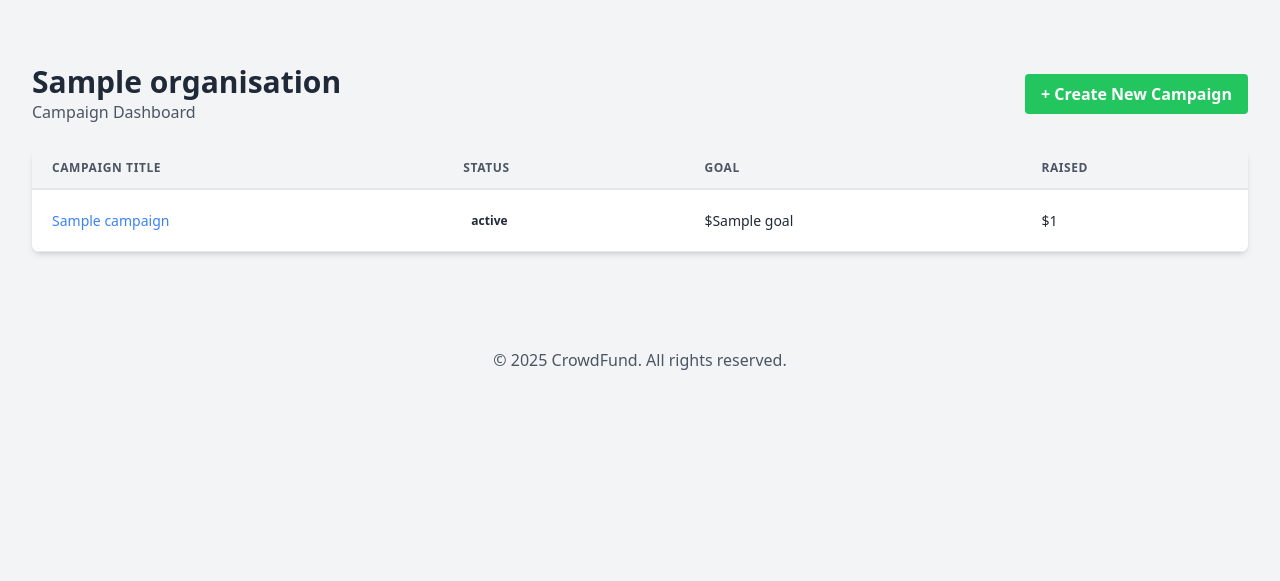
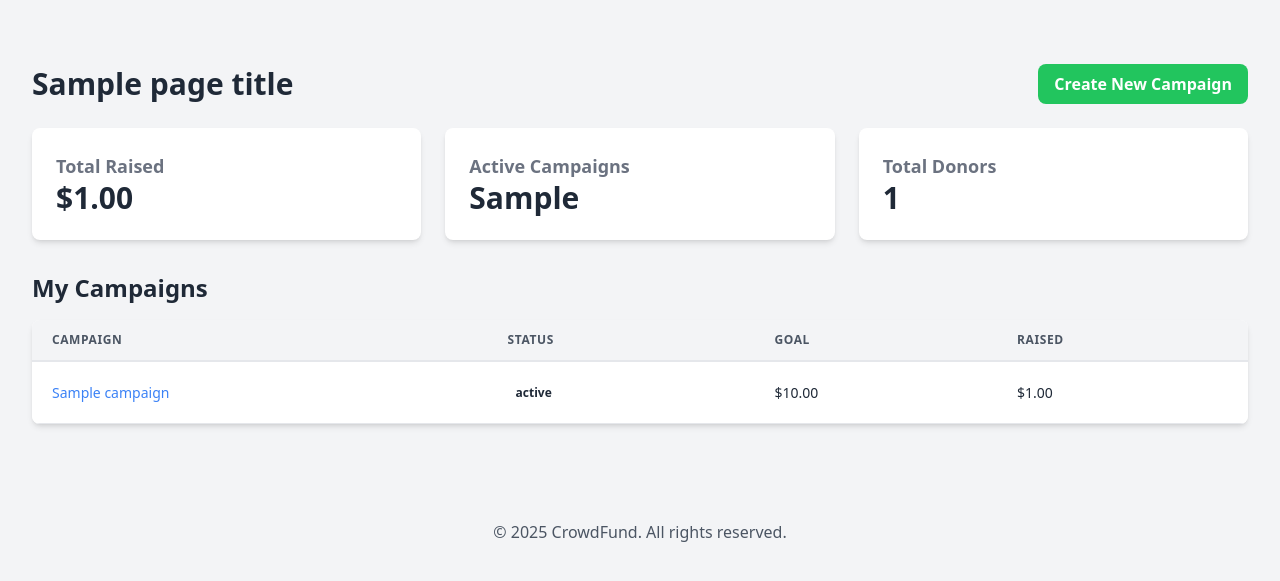
Before and after one commit to Sulymaani/CrowdFund, a Django app: template templates/funding/org_dashboard.html in a window 1280 px wide. Shown: the part 60-641 px from the top of the page. Run offline with Django 3.2, Linux system fonts and the light colour scheme; the template is opened without the code that fills it: most values are stand-ins (such as "Sample title", 1, 10 or a date in 2020); some libraries are stand-ins or nearby versions.

Commit message:
feat: polish organisation dashboard UI

```diff
--- a/templates/funding/org_dashboard.html
+++ b/templates/funding/org_dashboard.html
@@ -5,21 +5,35 @@
 {% block content %}
 <div class="container mx-auto px-4 py-8">
     <div class="flex justify-between items-center mb-6">
-        <div>
-            <h1 class="text-3xl font-bold">{{ organisation.name }}</h1>
-            <p class="text-gray-600">Campaign Dashboard</p>
-        </div>
-        <a href="{% url 'funding:campaign_new' %}" class="bg-green-500 hover:bg-green-700 text-white font-bold py-2 px-4 rounded focus:outline-none focus:shadow-outline">
-            + Create New Campaign
+        <h1 class="text-3xl font-bold">{{ page_title }}</h1>
+        <a href="{% url 'funding:campaign_new' %}" class="bg-green-500 hover:bg-green-600 text-white font-bold py-2 px-4 rounded-lg transition duration-300">
+            Create New Campaign
         </a>
     </div>
 
+    <!-- KPIs -->
+    <div class="grid grid-cols-1 md:grid-cols-3 gap-6 mb-8">
+        <div class="bg-white p-6 rounded-lg shadow-md">
+            <h3 class="text-lg font-semibold text-gray-500">Total Raised</h3>
+            <p class="text-3xl font-bold text-gray-800">${{ kpis.total_raised|floatformat:2 }}</p>
+        </div>
+        <div class="bg-white p-6 rounded-lg shadow-md">
+            <h3 class="text-lg font-semibold text-gray-500">Active Campaigns</h3>
+            <p class="text-3xl font-bold text-gray-800">{{ kpis.active_campaigns }}</p>
+        </div>
+        <div class="bg-white p-6 rounded-lg shadow-md">
+            <h3 class="text-lg font-semibold text-gray-500">Total Donors</h3>
+            <p class="text-3xl font-bold text-gray-800">{{ kpis.total_donors }}</p>
+        </div>
+    </div>
+
+    <h2 class="text-2xl font-semibold mb-4">My Campaigns</h2>
     {% if campaigns %}
         <div class="bg-white shadow-md rounded-lg overflow-hidden">
             <table class="min-w-full leading-normal">
                 <thead>
                     <tr>
-                        <th class="px-5 py-3 border-b-2 border-gray-200 bg-gray-100 text-left text-xs font-semibold text-gray-600 uppercase tracking-wider">Campaign Title</th>
+                        <th class="px-5 py-3 border-b-2 border-gray-200 bg-gray-100 text-left text-xs font-semibold text-gray-600 uppercase tracking-wider">Campaign</th>
                         <th class="px-5 py-3 border-b-2 border-gray-200 bg-gray-100 text-left text-xs font-semibold text-gray-600 uppercase tracking-wider">Status</th>
                         <th class="px-5 py-3 border-b-2 border-gray-200 bg-gray-100 text-left text-xs font-semibold text-gray-600 uppercase tracking-wider">Goal</th>
                         <th class="px-5 py-3 border-b-2 border-gray-200 bg-gray-100 text-left text-xs font-semibold text-gray-600 uppercase tracking-wider">Raised</th>
@@ -32,26 +46,41 @@
                                 <a href="{% url 'funding:campaign_detail' campaign.pk %}" class="text-blue-500 hover:text-blue-700">{{ campaign.title }}</a>
                             </td>
                             <td class="px-5 py-5 border-b border-gray-200 bg-white text-sm">
-                                <span class="px-2 inline-flex text-xs leading-5 font-semibold rounded-full
-                                    {% if campaign.status == 'active' %}bg-green-100 text-green-800{% endif %}
-                                    {% if campaign.status == 'pending' %}bg-yellow-100 text-yellow-800{% endif %}
-                                    {% if campaign.status == 'completed' %}bg-blue-100 text-blue-800{% endif %}
-                                    {% if campaign.status == 'rejected' %}bg-red-100 text-red-800{% endif %}
-                                ">
-                                    {{ campaign.get_status_display }}
-                                </span>
+                                {% with status=campaign.status %}
+                                    <span class="px-2 inline-flex text-xs leading-5 font-semibold rounded-full
+                                        {% if status == 'active' %}bg-green-100 text-green-800{% endif %}
+                                        {% if status == 'pending' %}bg-yellow-100 text-yellow-800{% endif %}
+                                        {% if status == 'closed' %}bg-gray-100 text-gray-800{% endif %}
+                                        {% if status == 'rejected' %}bg-red-100 text-red-800{% endif %}
+                                        {% if status == 'draft' %}bg-blue-100 text-blue-800{% endif %}
+                                    ">
+                                        {{ campaign.get_status_display }}
+                                    </span>
+                                {% endwith %}
                             </td>
-                            <td class="px-5 py-5 border-b border-gray-200 bg-white text-sm">${{ campaign.goal }}</td>
-                            <td class="px-5 py-5 border-b border-gray-200 bg-white text-sm">${{ campaign.total_raised }}</td>
+                            <td class="px-5 py-5 border-b border-gray-200 bg-white text-sm">
+                                ${{ campaign.goal|floatformat:2 }}
+                            </td>
+                            <td class="px-5 py-5 border-b border-gray-200 bg-white text-sm">
+                                ${{ campaign.total_raised|floatformat:2 }}
+                            </td>
                         </tr>
                     {% endfor %}
                 </tbody>
             </table>
         </div>
     {% else %}
-        <div class="bg-blue-100 border-l-4 border-blue-500 text-blue-700 p-4 mt-6" role="alert">
-            <p class="font-bold">No Campaigns Yet</p>
-            <p>Your organisation has not created any campaigns. Click the 'Create New Campaign' button to get started!</p>
+        <div class="text-center bg-white p-12 rounded-lg shadow-md">
+            <svg class="mx-auto h-12 w-12 text-gray-400" fill="none" viewBox="0 0 24 24" stroke="currentColor" aria-hidden="true">
+                <path stroke-linecap="round" stroke-linejoin="round" stroke-width="2" d="M9 13h6m-3-3v6m5 5H7a2 2 0 01-2-2V5a2 2 0 012-2h5.586a1 1 0 01.707.293l5.414 5.414a1 1 0 01.293.707V19a2 2 0 01-2 2z" />
+            </svg>
+            <h3 class="mt-2 text-sm font-medium text-gray-900">No campaigns yet</h3>
+            <p class="mt-1 text-sm text-gray-500">Get started by creating your first campaign.</p>
+            <div class="mt-6">
+                <a href="{% url 'funding:campaign_new' %}" class="inline-flex items-center px-4 py-2 border border-transparent shadow-sm text-sm font-medium rounded-md text-white bg-green-600 hover:bg-green-700 focus:outline-none focus:ring-2 focus:ring-offset-2 focus:ring-green-500">
+                    Create Campaign
+                </a>
+            </div>
         </div>
     {% endif %}
 </div>
```
Also changed, not shown: funding/views.py (+17 -6 lines).
